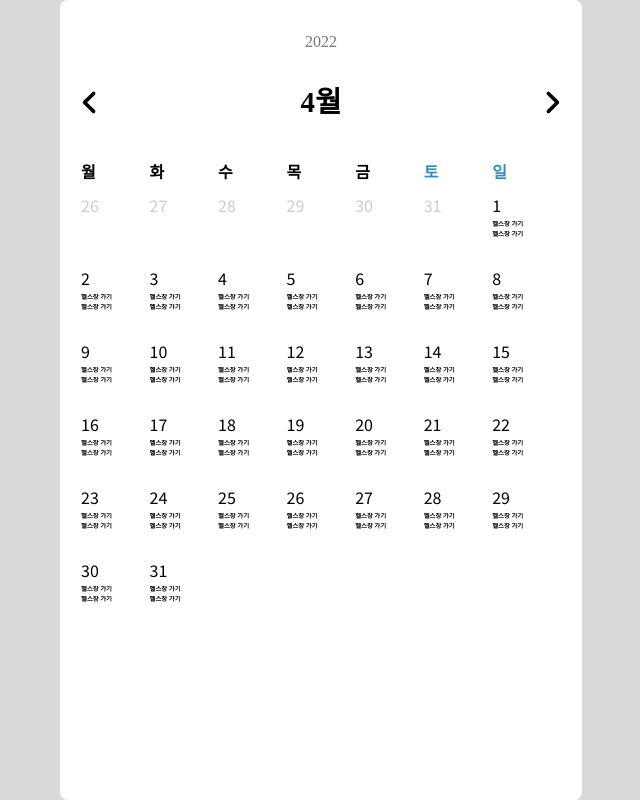
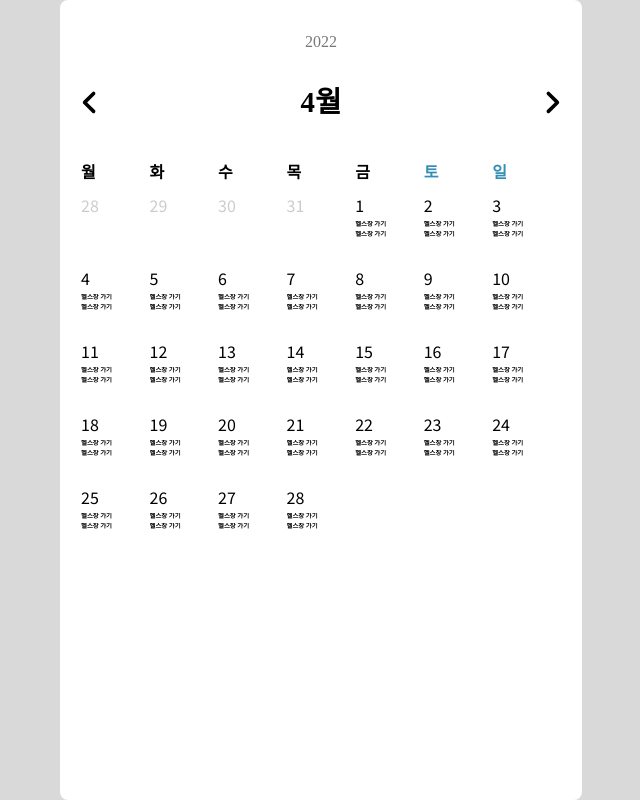
Before and after one commit to sojeonghwang/jeong-s-todo-list, a React (Create React App) app: page / in a window 1280 px wide. Shown: the whole page, without its empty margins (319-959 px from the left). Built offline with nearby package versions, Linux system fonts and the light colour scheme; a web font is replaced by a local one.

Commit message:
[버그 수정] 잘못 셋팅되는 month 수정

```diff
--- a/src/pages/Calendar.tsx
+++ b/src/pages/Calendar.tsx
@@ -24,8 +24,9 @@ const Calendar = () => {
     useEffect(() => {
         // #TODO: 로직 수정 필요
         const date = new Date();
-        const firstDay = new Date(date.getFullYear(), month, 1);
-        const lastDay = new Date(date.getFullYear(), month + 1, 0);
+        console.log('month!!!', month)
+        const firstDay = new Date(date.getFullYear(), month - 1, 1);
+        const lastDay = new Date(date.getFullYear(), month - 2, 0);
         const startDayOfWeekCount = firstDay.getDay() - 1 < 0 ? 6 : firstDay.getDay() - 1;
         const lastMonthDay = new Date(date.getFullYear(), date.getMonth(), 0).getDate();
         const lastMonthDays = [];
```
